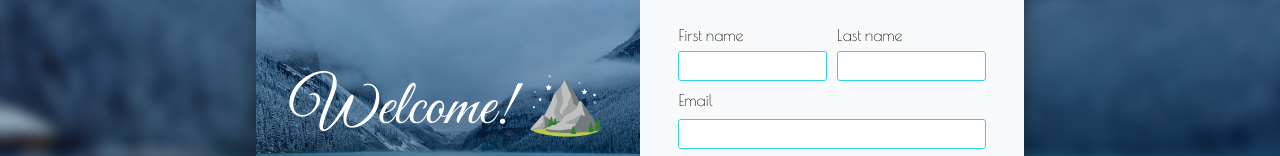
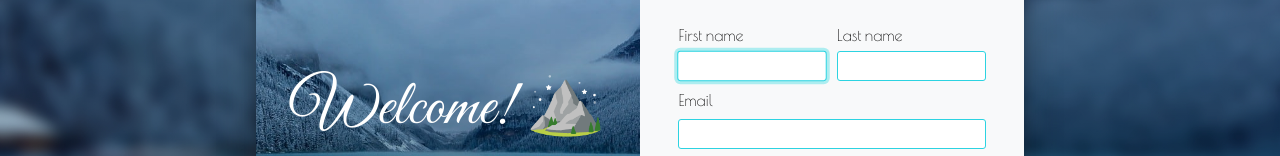
Before and after one commit to IgnacioGandur/project-sign-up-form, a plain HTML site: page index.html in a window 1280 px wide. In both pictures the pointer is over the input "First name". Shown: the part 192-348 px from the top of the page. Drawn offline with nearby package versions, Linux system fonts and the light colour scheme.

Commit message:
Added hover and active effects in input elements

```diff
--- a/styles.css
+++ b/styles.css
@@ -141,11 +141,17 @@ input {
     transition:all 150ms ease-in;
 }
 
+input:hover {
+    box-shadow: rgba(3, 207, 214, 0.3) 0px 0px 0px 3px;
+    scale:1.01;
+}
+
 input:focus {
     border: 1px solid #2CD3E144;
     background-color: #2CD3E144;
     box-shadow: rgba(0, 0, 0, 0.24) 0px 3px 8px;
     outline: 2px solid #2cd3e144;
+    scale:1.02;
 }
 
 .form button {
```
